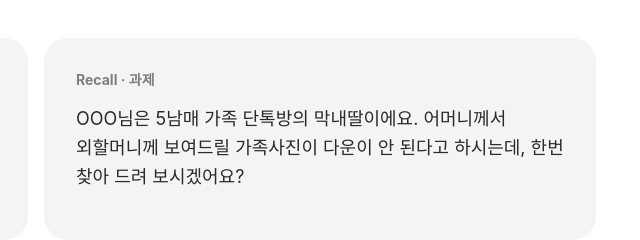
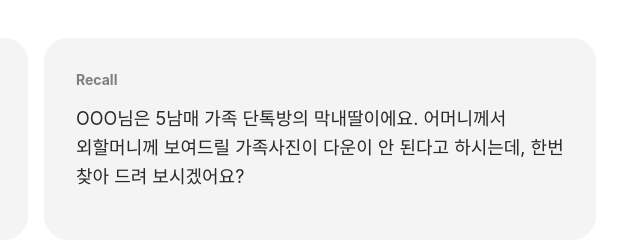
Before and after one commit to Ssio9X/talkdrawer-prototype, a plain HTML site: page landing-2/index.html in a window 1280 px wide. Shown: the part 2170-2410 px from the top of the page, 604-1244 px from the left. Drawn offline with Linux system fonts and the light colour scheme.

Commit message:
랜딩 2차: User Test 카드 라벨 'Recall · 과제' → 'Recall'
Co-Authored-By: Claude Opus 5.5 <noreply@anthropic.com>

```diff
--- a/landing-2/index.html
+++ b/landing-2/index.html
@@ -505,7 +505,7 @@ footer .wrap{display:flex;justify-content:space-between;gap:24px;flex-wrap:wrap}
       <ul class="uc-list"><li>톡클라우드를 구독하지 않아 데이터를 손실해본 사람</li><li>데이터가 손실되는지 모르는 사람</li><li>톡클라우드 구독을 취소해본 사람</li></ul>
     </div>
     <div class="uc">
-      <p class="uc-k">Recall · 과제</p>
+      <p class="uc-k">Recall</p>
       <p class="uc-p">OOO님은 5남매 가족 단톡방의 막내딸이에요. 어머니께서 외할머니께 보여드릴 가족사진이 다운이 안 된다고 하시는데, 한번 찾아 드려 보시겠어요?</p>
     </div>
     <div class="uc">
```
